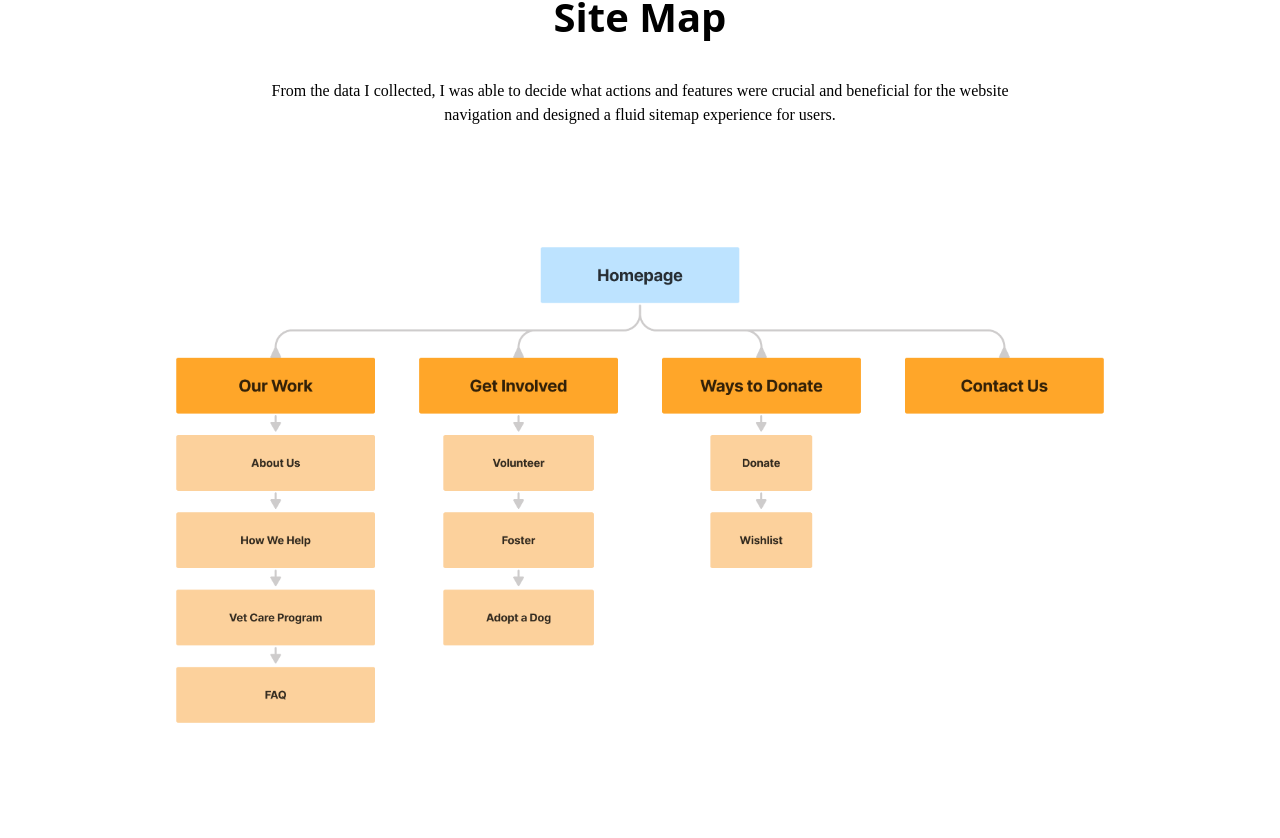
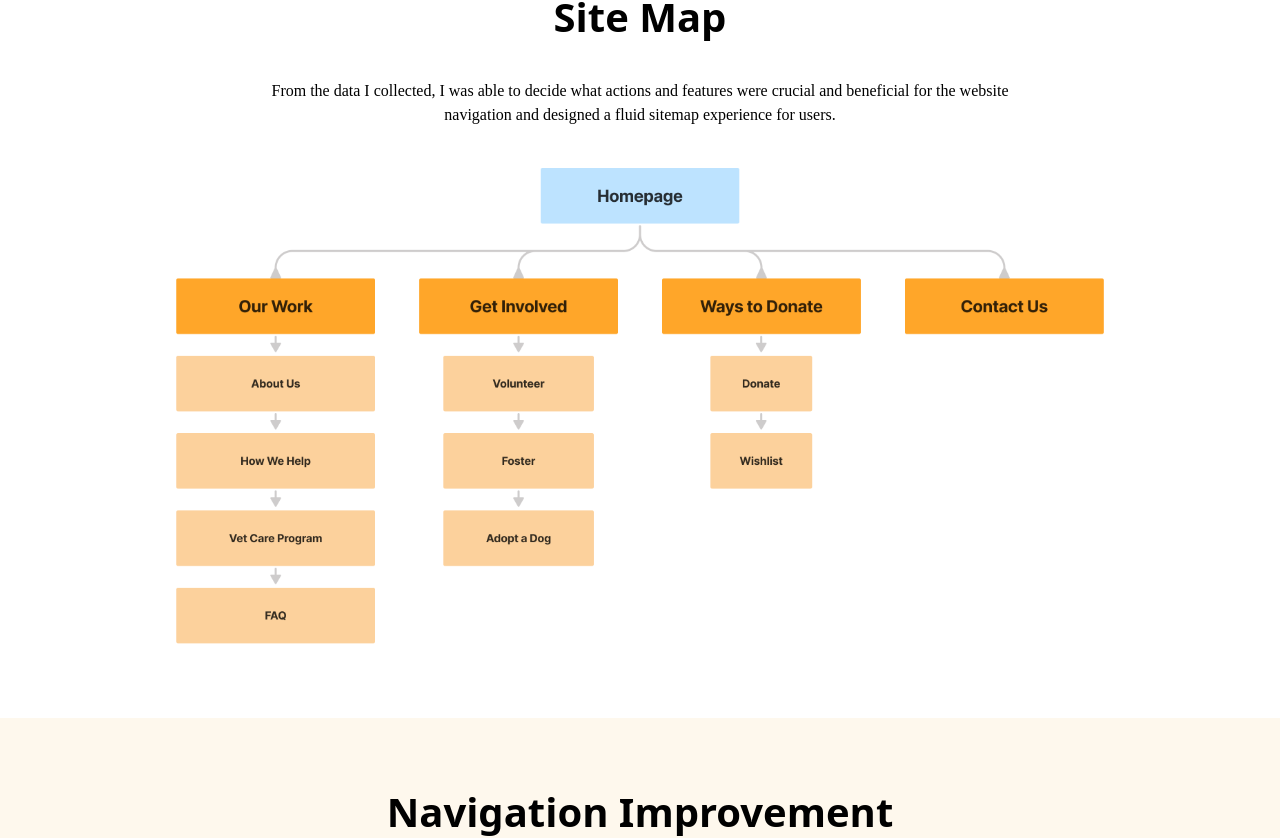
Before and after one commit to gustxyz/andressa-portfolio, a Next.js app: page /my-work/seattle-dogs in a window 1280 px wide. Shown: the part 5720-6558 px from the top of the page. Built offline with nearby package versions, Linux system fonts and the light colour scheme.

Commit message:
sitemap update

```diff
--- a/app/my-work/seattle-dogs/page.tsx
+++ b/app/my-work/seattle-dogs/page.tsx
@@ -192,7 +192,7 @@ const NavigationDescription = (
 );
 
 
-const NavigationImgPath2 = "/images/sitemap.png";
+const NavigationImgPath2 = "/images/seattledogssitemap.png";
 
 //Navigation Improvement
 const NavigationImprovementTitle = "Navigation Improvement";
```
Also changed, not shown: public/images/seattledogssitemap.png (added), public/images/sitemap.png (deleted).
